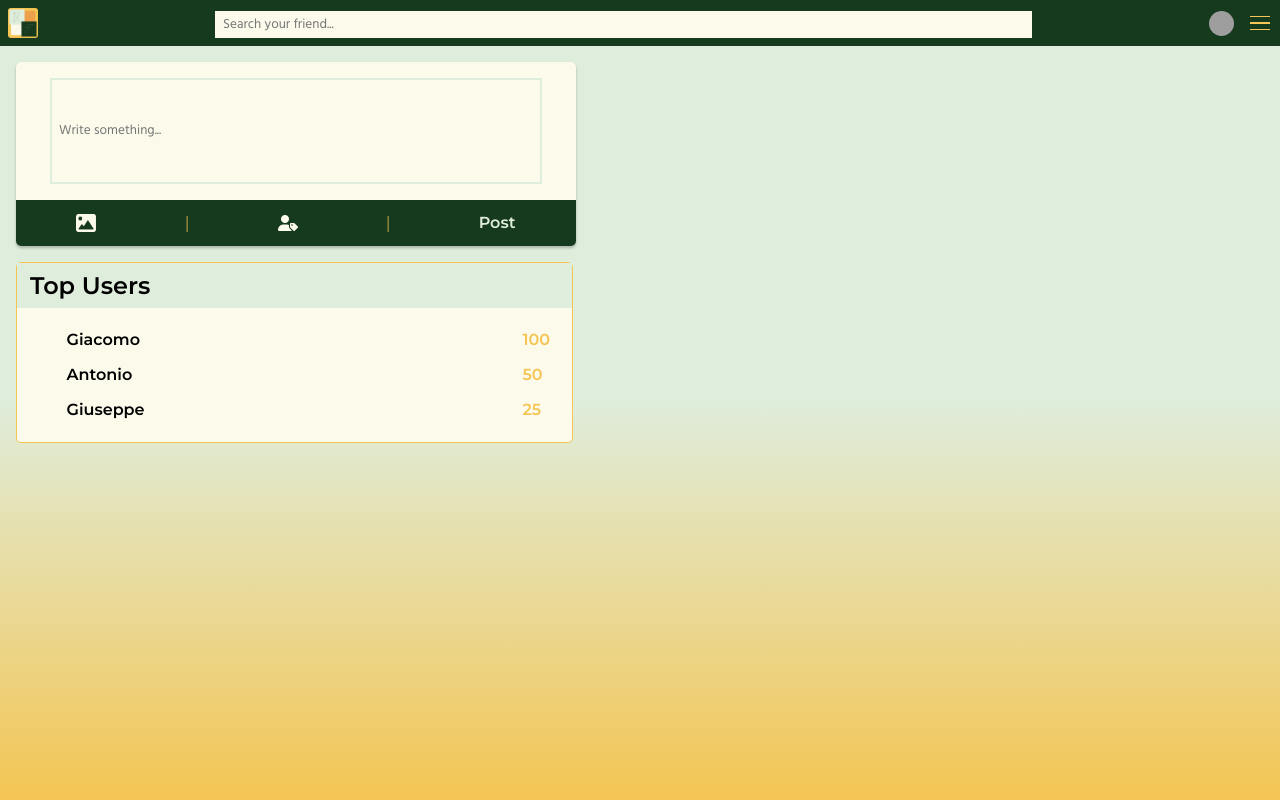
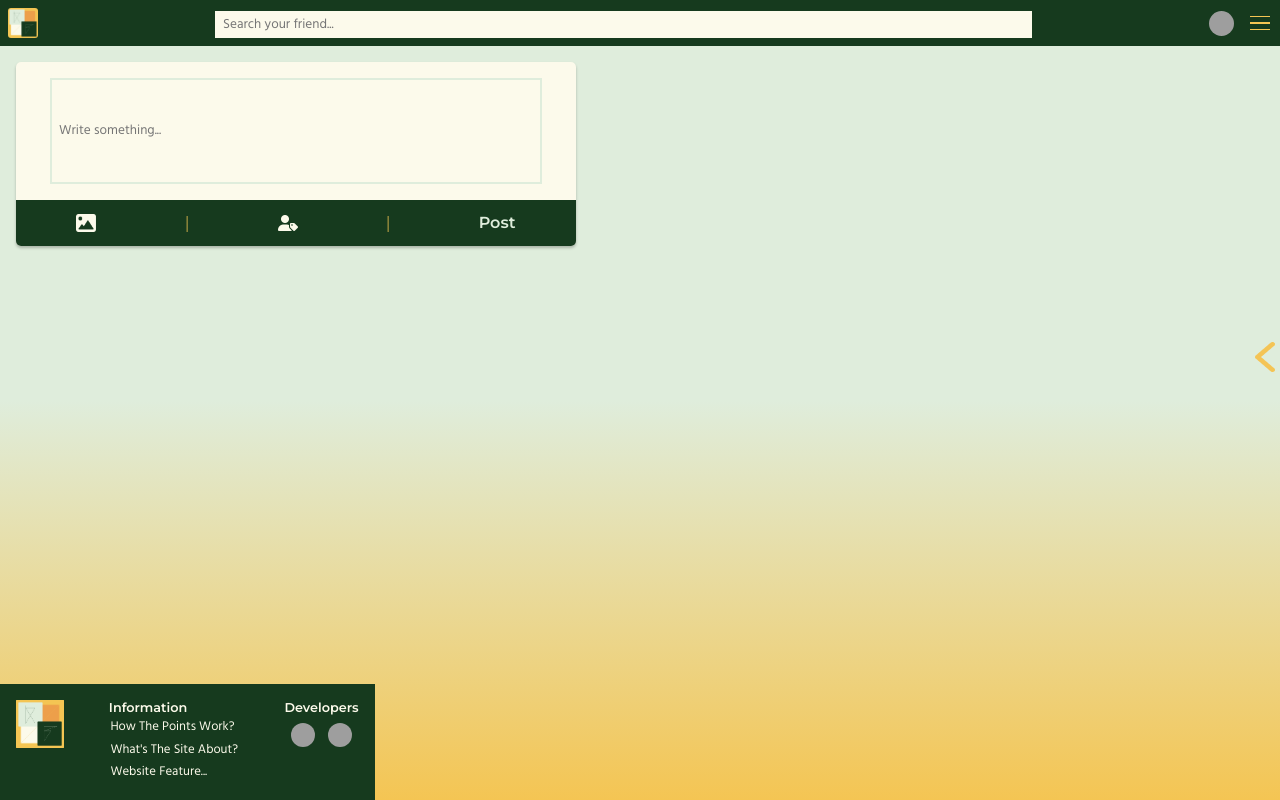
Before and after one commit to FrancescoBoccia/TeamProject__FrancescoBoccia-Kris, a plain HTML site: page index.html in a window 1280 px wide. Drawn offline with Linux system fonts and the light colour scheme; grey boxes are pictures that could not be loaded.

Commit message:
Footer Added, and arrow to show container points added

```diff
--- a/index.html
+++ b/index.html
@@ -130,8 +130,14 @@
 
     <!-- Most Active User Container -->
 
+    <div class="showUserContainer">
+      <img src="/Icons/Arrow left.png" alt="" />
+    </div>
+
     <div class="topUserContainer">
-      <div class="topUserContainer__title">Top Users</div>
+      <div class="topUserContainer__title">
+        Top Users<span class="topUserContainer__title__span">X</span>
+      </div>
       <ol class="topUserContainer__userList">
         <li class="topUserContainer__list">
           Giacomo <span class="topUserContainer__points">100</span>
@@ -144,5 +150,33 @@
         </li>
       </ol>
     </div>
+
+    <!-- Footer -->
+
+    <footer class="footer">
+      <img class="footer__image" src="/mock up/logo.png" alt="Logo footer" />
+      <div class="footer__information">
+        <div class="footer__title">Information</div>
+        <div class="footer__information__list">How The Points Work?</div>
+        <div class="footer__information__list">What's The Site About?</div>
+        <div class="footer__information__list">Website Feature...</div>
+      </div>
+
+      <div class="footer__developers">
+        <div class="footer__title">Developers</div>
+        <div class="footer__developers__pictures">
+          <img
+            src="/mock up/bella 1 faccia.jpg"
+            alt=""
+            class="footer__images"
+          />
+          <img
+            src="/mock up/bella 1 faccia.jpg"
+            alt=""
+            class="footer__images"
+          />
+        </div>
+      </div>
+    </footer>
   </body>
 </html>
--- a/style.scss
+++ b/style.scss
@@ -266,31 +266,91 @@ body {
 
 // Most Active User Container
 
+.showUserContainer {
+  margin: 5rem 0.3rem 0 0;
+  float: right;
+  z-index: -1;
+}
+
 .topUserContainer {
+  display: none;
+  position: relative;
   max-width: 555px;
   margin: 1rem;
   border-radius: 5px;
   border: 1px solid var(--main-deep-color);
   background-color: var(--main-light-color);
+  z-index: 1;
   &__title {
     font-size: 1.5em;
     font-family: var(--main-font);
     padding: 0.5rem;
     background-color: var(--second-light-color);
     text-indent: 5px;
+    &__span {
+      font-size: 0.6em;
+      padding: 0.2rem;
+      border-radius: 50%;
+      float: right;
+      cursor: pointer;
+      &:hover {
+        color: var(--main-deep-color);
+      }
+    }
   }
-  &__userList{
+  &__userList {
     font-family: var(--main-font);
   }
-  &__list{
+  &__list {
     display: flex;
     justify-content: space-between;
-    padding: .4rem;
-    margin: .2rem;
+    padding: 0.4rem;
+    margin: 0.2rem;
   }
-  &__points{
+  &__points {
     width: 1.5rem;
     margin-right: 1rem;
     color: var(--main-deep-color);
   }
 }
+
+// FOOTER
+
+.footer {
+  position: absolute;
+  bottom: 0;
+  display: flex;
+  gap: 3.5em;
+  font-size: 0.8em;
+  padding: 1rem;
+  background-color: var(--third-deep-color);
+  color: var(--main-light-color);
+  &__image {
+    height: 3rem;
+    width: 3rem;
+    object-fit: contain;
+  }
+  &__images {
+    height: 1.5rem;
+    width: 1.5rem;
+    object-fit: cover;
+    border-radius: 50%;
+    vertical-align: middle;
+  }
+  &__title {
+    font-family: var(--main-font);
+  }
+  .footer__information {
+    &__list {
+      font-family: var(--second-font);
+      margin: 0.1rem;
+    }
+  }
+  .footer__developers__pictures {
+    display: flex;
+    justify-content: space-around;
+    align-items: center;
+    flex-direction: row;
+    margin-top: 0.5rem;
+  }
+}
```
Also changed, not shown: Icons/Arrow left.png (added), style/css/style.css, 1 other file.
